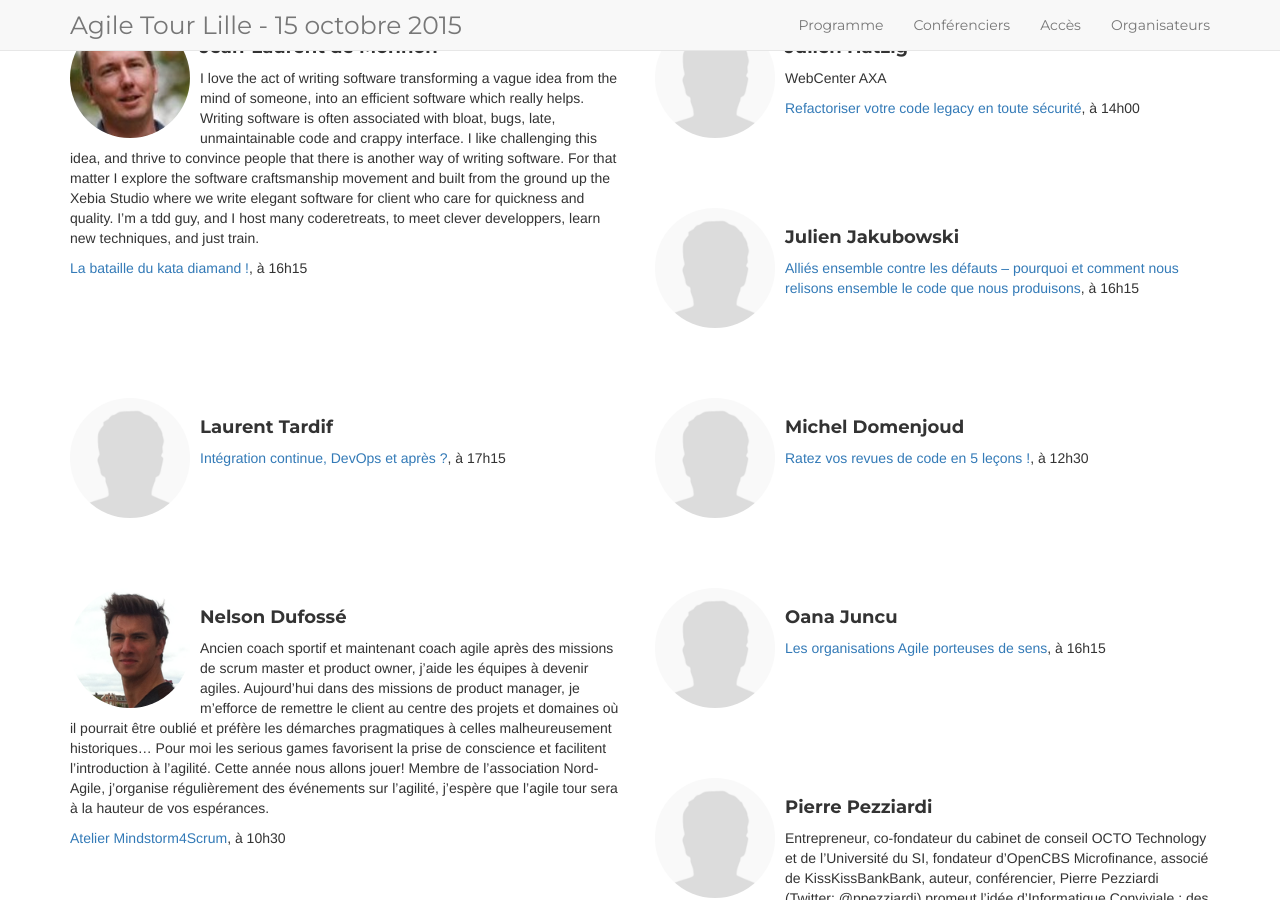
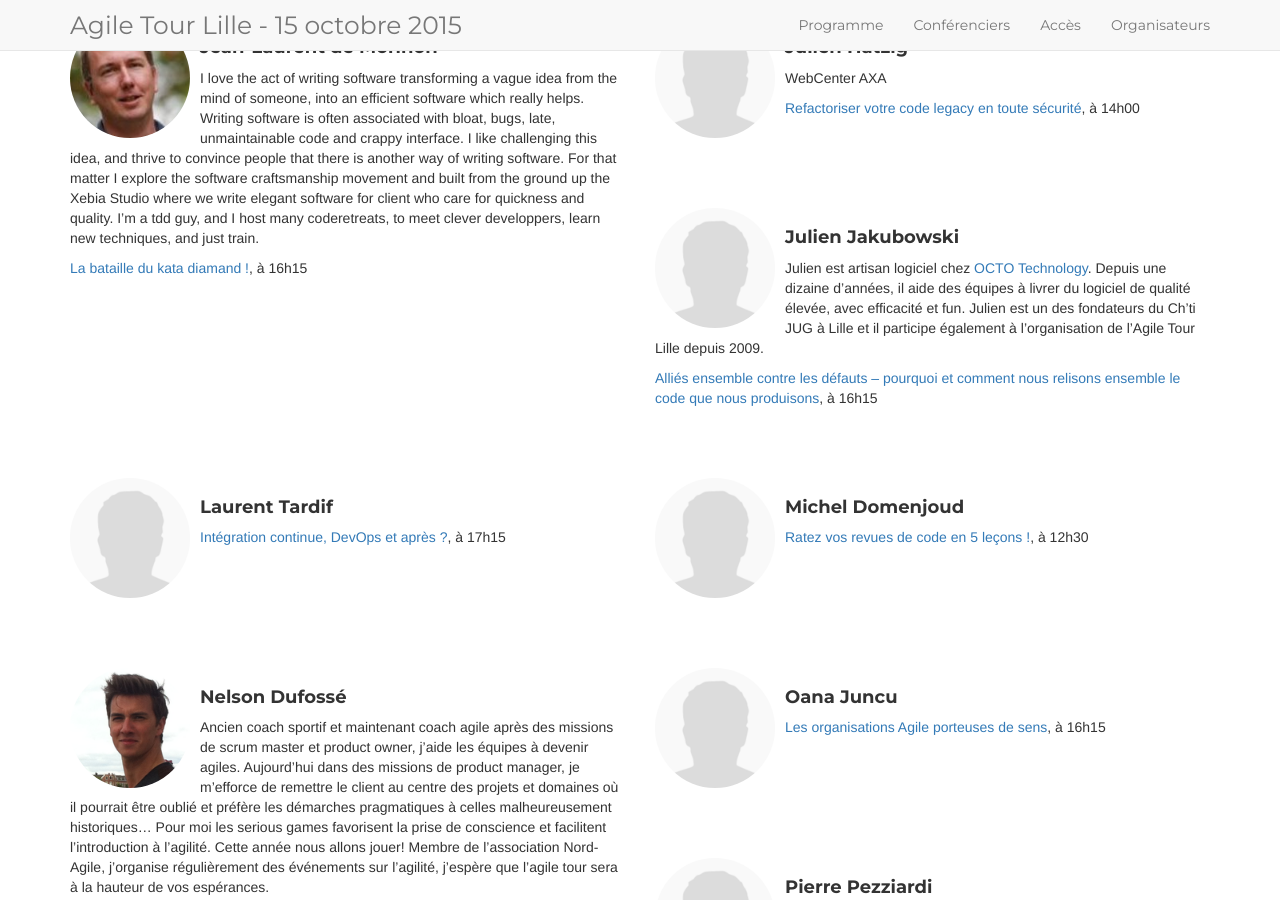
Before and after one commit to jak78/agile-tour-lille-2017, a Jekyll site: the page built from 01-speakers.html, in a window 1280 px wide and 900 px high, scrolled down 2332 px. Built offline with Jekyll 4.4.1, drawn with Linux system fonts in a browser that asks for light colours; nearby versions of some CDN libraries.

Commit message:
fix Julien Jakubowski bio

```diff
--- a/_data/orga.yml
+++ b/_data/orga.yml
@@ -8,9 +8,9 @@
 - name: Julien Jakubowski
   photo: julien_jakubowski.jpg
   bio:
-    Julien est artisan logiciel chez OCTO Technology. Depuis une dizaine d'années,
+    Julien est artisan logiciel chez <a href="http://www.octo.com/">OCTO Technology</a>. Depuis une dizaine d'années,
     il aide des équipes à livrer du logiciel de qualité élevée,
-    avec efficacité et fun. Julien est un des fondateurs du Ch'ti JUG à Lille
+    avec efficacité et fun. Julien est un des fondateurs du <a href="http://chtijug.org">Ch'ti JUG</a> à Lille
     et il participe également à l'organisation de l'Agile Tour Lille depuis 2009.
 - name: Nelson Dufossé
   photo: Nelson-Dufosse.png
--- a/_data/speakers.yml
+++ b/_data/speakers.yml
@@ -77,7 +77,11 @@
   bio: ''
   photo: male200.png
 - name: Julien Jakubowski
-  bio: ''
+  bio:
+    Julien est artisan logiciel chez <a href="http://www.octo.com/">OCTO Technology</a>. Depuis une dizaine d'années,
+    il aide des équipes à livrer du logiciel de qualité élevée,
+    avec efficacité et fun. Julien est un des fondateurs du Ch'ti JUG à Lille
+    et il participe également à l'organisation de l'Agile Tour Lille depuis 2009.
   photo: male200.png
 - name: Antoine Blancke
   bio: 'WebCenter AXA'
```
